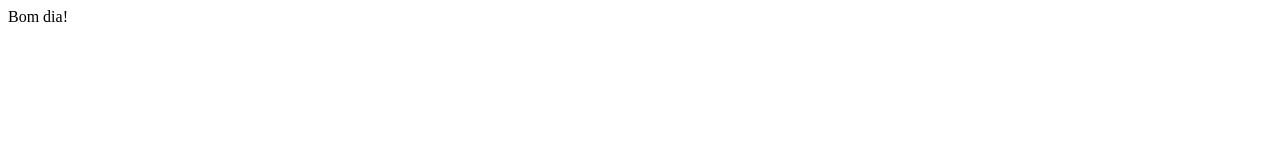
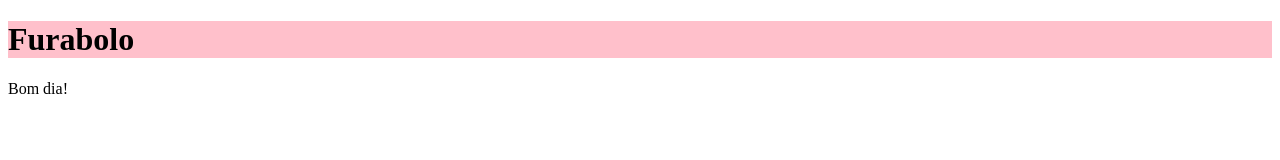
Before and after one commit to gabriellisboa08/Ola-mundo, a plain HTML site: page oque der na telha.hmtl/oque der na telha.html in a window 1280 px wide. Drawn offline with Linux system fonts and the light colour scheme.

Commit message:
Update oque der na telha.html

```diff
--- a/oque der na telha.hmtl/oque der na telha.html
+++ b/oque der na telha.hmtl/oque der na telha.html
@@ -5,8 +5,18 @@
     <meta http-equiv="X-UA-Compatible" content="IE=edge">
     <meta name="viewport" content="width=device-width, initial-scale=1.0">
     <title>Bem vindo!</title>
+<style>
+    div{
+        background-color:pink;
+        width: center;
+        ;
+    }
+</style>
 </head>
 <body>
+    <div>
+        <h1>Furabolo</h1>
+    </div>
     <section>
         Bom dia!
     </section>
```
